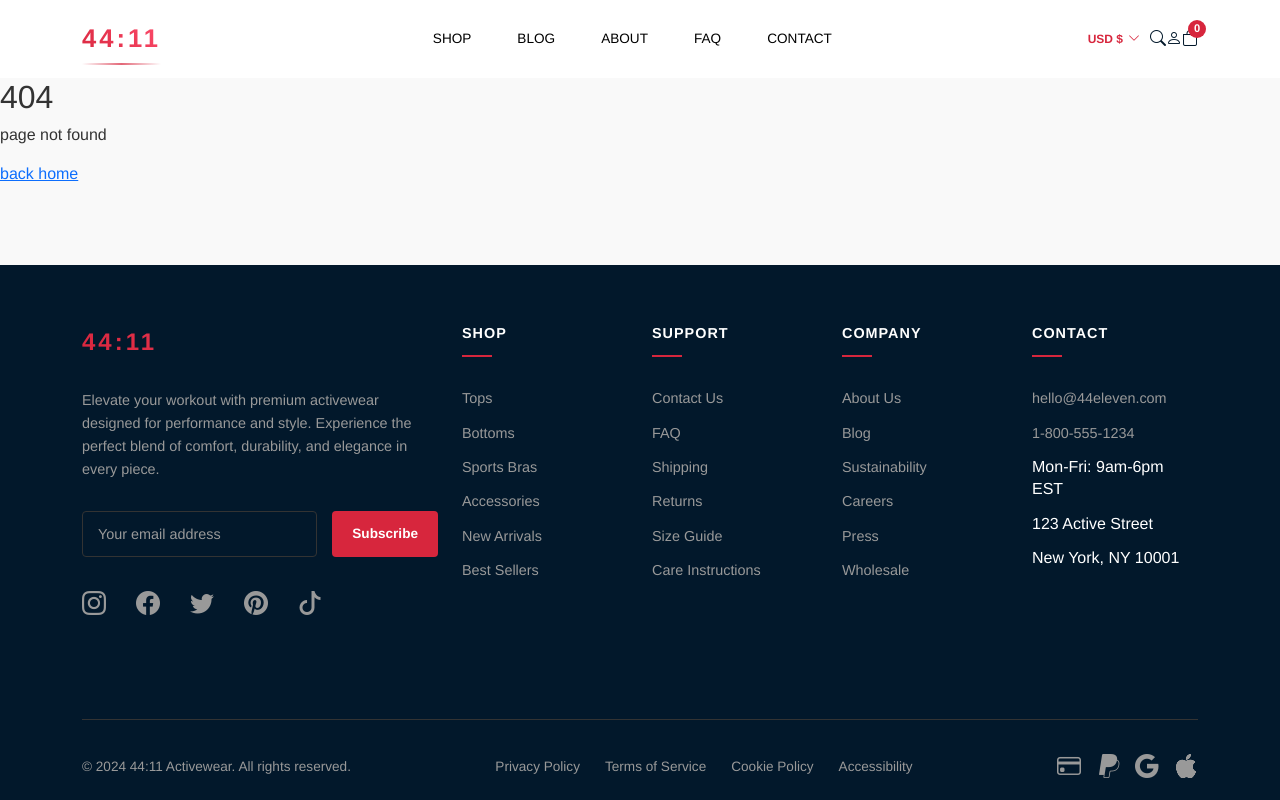
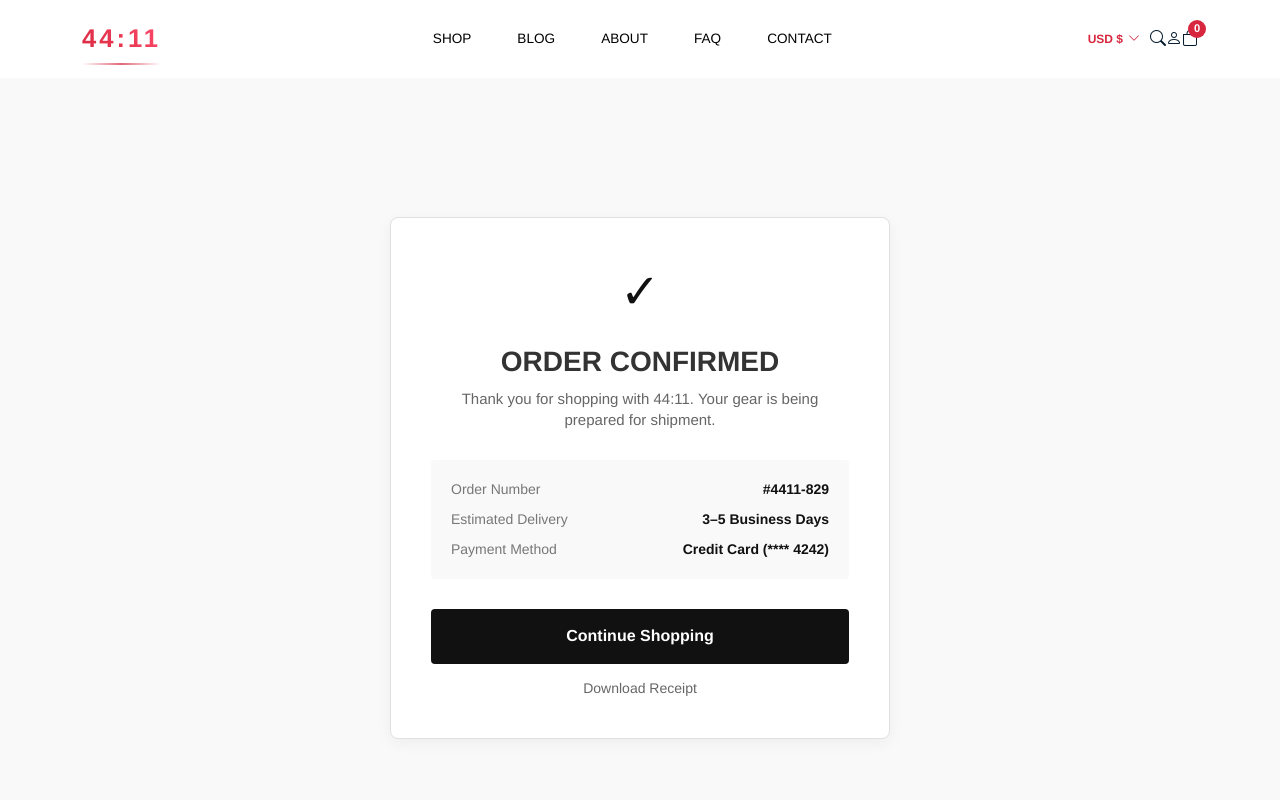
Before and after one commit to Dabel04/vivisportbrand, a React (Vite) app in the folder ViviSport-Brand/: page /success in a window 1280 px wide. Shown: the top 800 px of the page. Built offline with nearby package versions, Linux system fonts and the light colour scheme.

Commit message:
last chnages

```diff
--- a/ViviSport-Brand/src/App.jsx
+++ b/ViviSport-Brand/src/App.jsx
@@ -12,6 +12,7 @@ import {atom} from 'jotai'
 import ShopDetails from './Components/ShopDetails'
 import React,{ useState } from "react"
 import Checkout from './Components/Checkout'
+import Success from "./Components/Success"
 
 // eslint-disable-next-line react-refresh/only-export-components
 export const productAtom = atom([]);
@@ -32,6 +33,7 @@ function App() {
       <Route path="/shop/:id" element={<ShopDetails />}/>
       <Route path='*' element={<Error />} />
       <Route path="/checkout" element={<Checkout />}/>
+      <Route path="/success" element={<Success />}/>
     </Routes>
     {!showCheckOut && <Footer />}
 
--- a/ViviSport-Brand/src/Components/Checkout.jsx
+++ b/ViviSport-Brand/src/Components/Checkout.jsx
@@ -2,6 +2,7 @@ import React, { useState } from 'react';
 import '../styles/checkout.css'
 import { useAtomValue } from 'jotai'
 import { productAtom } from '../App'
+import { Link } from 'react-router-dom';
 
 function Checkout() {
     const [activeTab, setActiveTab] = useState('card');
@@ -23,7 +24,6 @@ function Checkout() {
         country: 'Nigeria'
     });
     const [termsAccepted, setTermsAccepted] = useState(false);
-
     const isContactInfoValid = Object.values(contactInfo).every(field => field.trim() !== '');
     const isShippingAddressValid = Object.values(shippingAddress).every(field => field.trim() !== '');
     const isCardDetailsValid = activeTab !== 'card' || Object.values(cardDetails).every(field => field.trim() !== '');
@@ -211,7 +211,11 @@ function Checkout() {
             </div>
 
             {/* PLACE ORDER BUTTON */}
-            <button className="btn-primary" id="placeOrderBtn" disabled={!isFormValid}>Place Order</button>
+            <Link to='/success'>
+            <button className="btn-primary" id="placeOrderBtn" disabled={!isFormValid}>
+                Place Order
+            </button>
+            </Link>
         </div>
 
         {/* RIGHT SIDE (ORDER SUMMARY) */}
--- /dev/null
+++ b/ViviSport-Brand/src/Components/Success.jsx
@@ -0,0 +1,37 @@
+import React from 'react'
+import '../styles/success.css'
+
+function Success() {
+  return (
+    <>
+     <div className="success-wrapper">
+        <div className="success-card">
+            <div className="success-icon">✓</div>
+
+            <h1 className="success-title">Order Confirmed</h1>
+            <p className="success-text">Thank you for shopping with 44:11. Your gear is being prepared for shipment.</p>
+
+            <div className="order-details">
+                <div className="detail-row">
+                    <span className="detail-label">Order Number</span>
+                    <span className="detail-value">#4411-829</span>
+                </div>
+                <div className="detail-row">
+                    <span className="detail-label">Estimated Delivery</span>
+                    <span className="detail-value">3–5 Business Days</span>
+                </div>
+                <div className="detail-row">
+                    <span className="detail-label">Payment Method</span>
+                    <span className="detail-value">Credit Card (**** 4242)</span>
+                </div>
+            </div>
+
+            <a href="index.html" className="btn-primary">Continue Shopping</a>
+            <a href="#" className="btn-secondary">Download Receipt</a>
+        </div>
+    </div>
+    </>
+  )
+}
+
+export default Success
--- /dev/null
+++ b/ViviSport-Brand/src/styles/success.css
@@ -0,0 +1,97 @@
+        /* Reusing your Global Resets */
+        body, html {
+            margin: 0;
+            padding: 0;
+            font-family: "Helvetica Neue", Arial, sans-serif;
+            background-color: #f9f9f9;
+            color: #333;
+            line-height: 1.4;
+            height: 100%;
+        }
+
+        /* Centering Wrapper */
+        .success-wrapper {
+            display: flex;
+            flex-direction: column;
+            justify-content: center;
+            align-items: center;
+            min-height: 100vh;
+            padding: 20px;
+        }
+
+        /* Success Card */
+        .success-card {
+            background: #fff;
+            padding: 40px;
+            border-radius: 8px;
+            border: 1px solid #e0e0e0;
+            max-width: 500px;
+            width: 100%;
+            text-align: center;
+            box-shadow: 0 4px 15px rgba(0,0,0,0.05);
+        }
+
+        /* Icon */
+        .success-icon {
+            font-size: 48px;
+            margin-bottom: 20px;
+            color: #111;
+        }
+
+        .success-title {
+            font-size: 28px;
+            font-weight: 800;
+            margin-bottom: 10px;
+            text-transform: uppercase;
+        }
+
+        .success-text {
+            color: #666;
+            margin-bottom: 30px;
+            font-size: 15px;
+        }
+
+        /* Order Details Box */
+        .order-details {
+            background: #f9f9f9;
+            padding: 20px;
+            border-radius: 4px;
+            margin-bottom: 30px;
+            text-align: left;
+        }
+
+        .detail-row {
+            display: flex;
+            justify-content: space-between;
+            margin-bottom: 10px;
+            font-size: 14px;
+        }
+        .detail-row:last-child { margin-bottom: 0; }
+
+        .detail-label { color: #777; font-weight: 500; }
+        .detail-value { font-weight: 700; color: #111; }
+
+        /* Reusing your Button Style */
+        .btn-primary {
+            display: block;
+            width: 100%;
+            padding: 16px;
+            border: none;
+            color: white;
+            background: #111;
+            border-radius: 4px;
+            font-size: 16px;
+            font-weight: 700;
+            cursor: pointer;
+            text-decoration: none; /* For anchor tag */
+            box-sizing: border-box;
+        }
+
+        .btn-secondary {
+            display: block;
+            margin-top: 15px;
+            color: #666;
+            text-decoration: none;
+            font-size: 14px;
+        }
+        .btn-secondary:hover { color: #111; }
```
